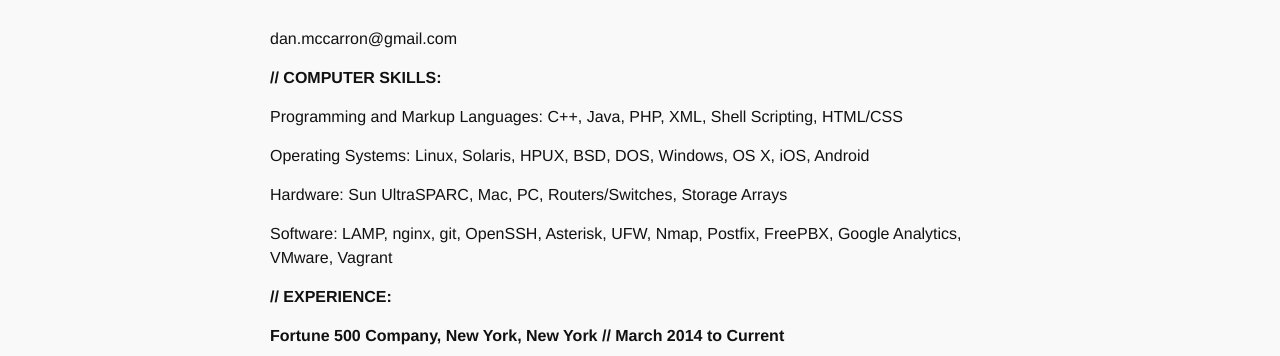
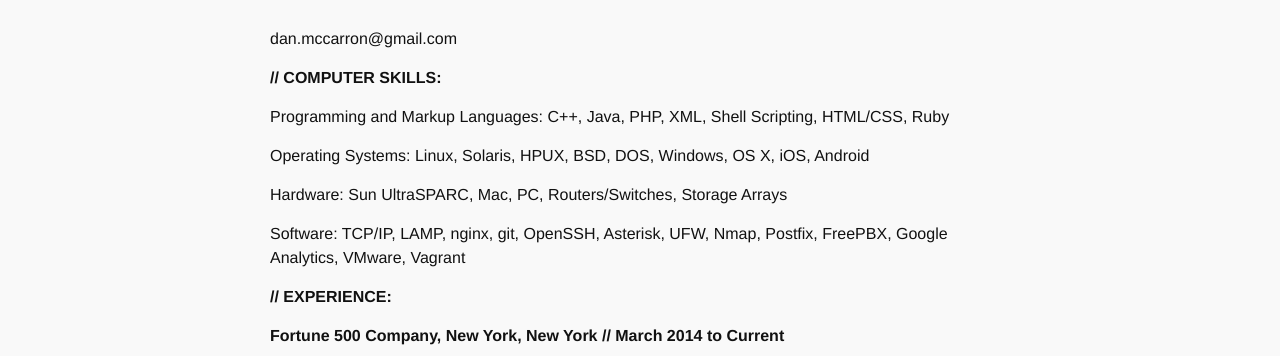
Before and after one commit to mccarrond/mccarrond.github.io, a Jekyll site: the page built from resume.md, in a window 1280 px wide. Shown: the part 181-537 px from the top of the page. Built offline with Jekyll 4.4.1, drawn with Linux system fonts in a browser that asks for light colours.

Commit message:
Update resume.md

```diff
--- a/resume.md
+++ b/resume.md
@@ -14,13 +14,13 @@
 
 <b> // COMPUTER SKILLS: </b>
 
-Programming and Markup Languages: C++, Java, PHP, XML, Shell Scripting, HTML/CSS
+Programming and Markup Languages: C++, Java, PHP, XML, Shell Scripting, HTML/CSS, Ruby
 
 Operating Systems: Linux, Solaris, HPUX, BSD, DOS, Windows, OS X, iOS, Android
 
 Hardware: Sun UltraSPARC, Mac, PC, Routers/Switches, Storage Arrays
 
-Software: LAMP, nginx, git, OpenSSH, Asterisk, UFW, Nmap, Postfix, FreePBX, Google Analytics, VMware, Vagrant
+Software: TCP/IP, LAMP, nginx, git, OpenSSH, Asterisk, UFW, Nmap, Postfix, FreePBX, Google Analytics, VMware, Vagrant
 
 <b> // EXPERIENCE: </b>
 
```
